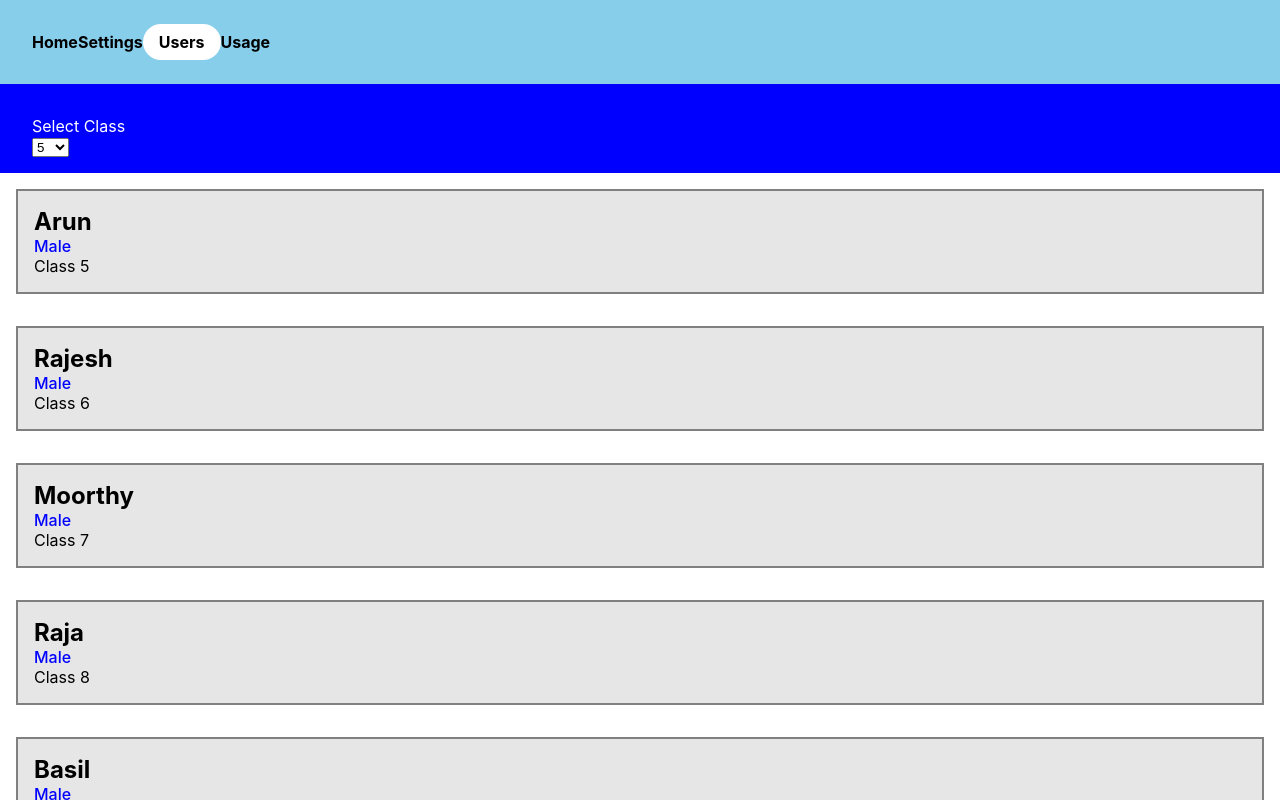
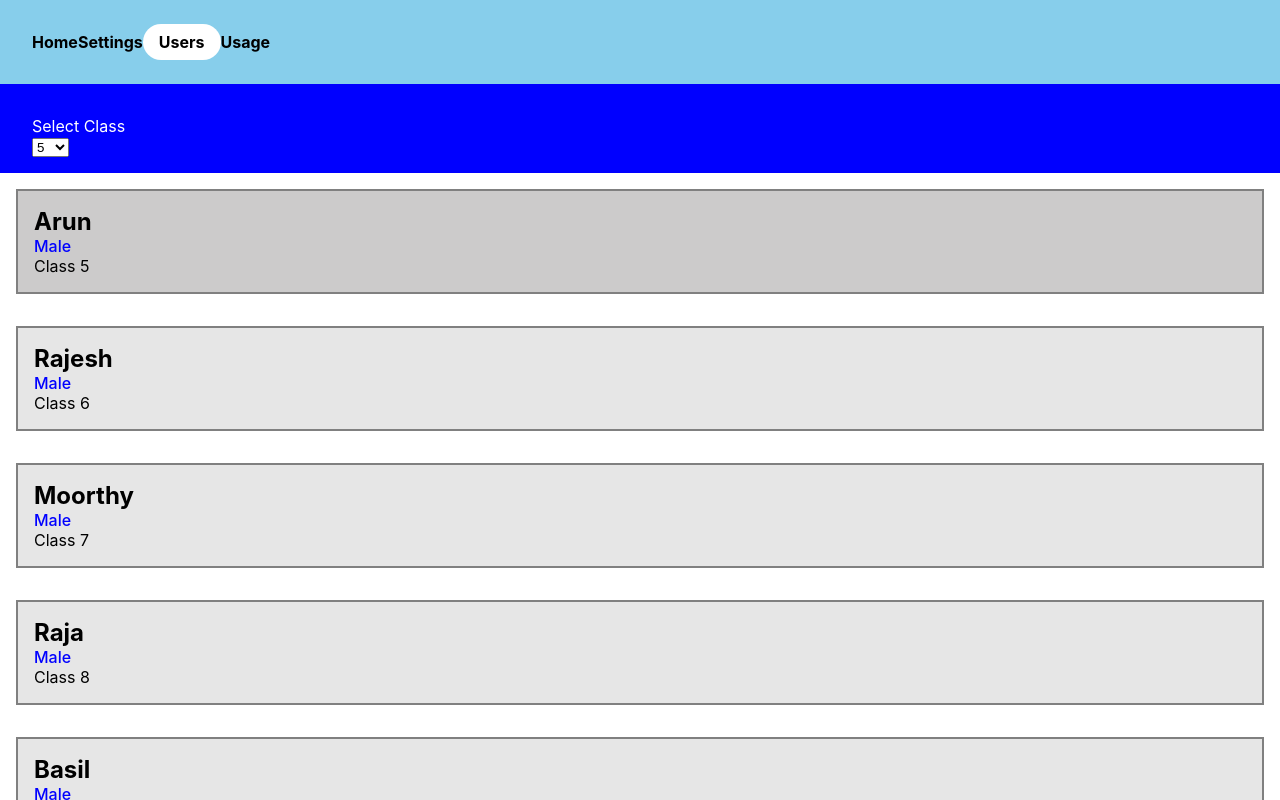
Before and after one commit to iambasilp/React-Router-Learn, a React (Create React App) app: page /Users in a window 1280 px wide. In both pictures the pointer is over the element 640 px from the left and 241 px from the top of the page. Shown: the top 800 px of the page. Built offline with nearby package versions, Linux system fonts and the light colour scheme.

Commit message:
some css added

```diff
--- a/src/Pages/Users.css
+++ b/src/Pages/Users.css
@@ -8,6 +8,10 @@
     border: 2px solid grey;
     padding: 1rem;
     margin:1rem;
+    transition: all ease 0.1s;
+}
+.user_item:hover{
+    background-color:rgb(204, 203, 203);
 }
 .user_name{
     text-transform: capitalize;
```
